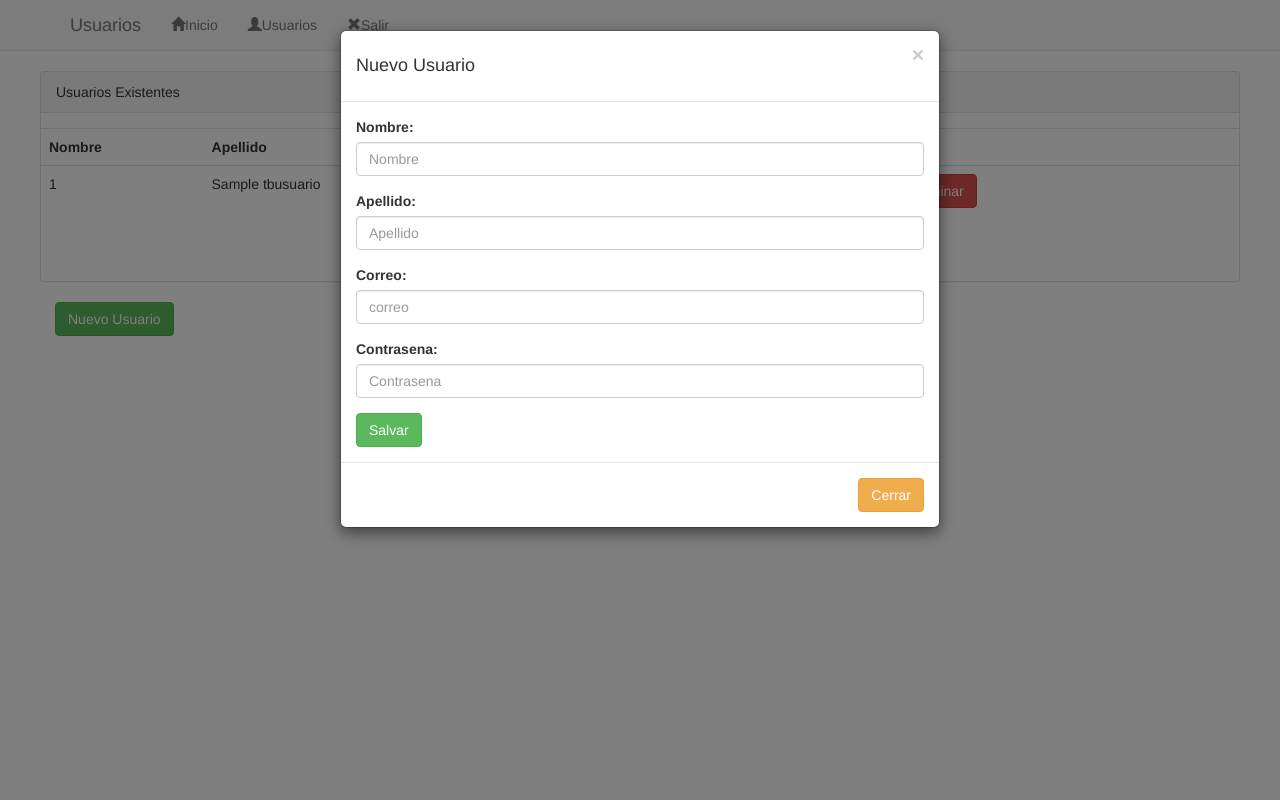
After one commit to 1SrGhost/ProyectoCrudPhp, a PHP site: page /proyectos/usuarios.php in a window 1280 px wide, after a click on "Nuevo Usuario". The commit adds this page. Run offline with PHP 8.4, Linux system fonts and the light colour scheme; tables that the repository leaves empty or names only in its code hold one stand-in row (values such as "Sample post").

Commit message:
Add files via upload

```diff
--- a/actualiza.php
+++ b/actualiza.php
@@ -15,4 +15,4 @@ session_start();
 	 <SCRIPT LANGUAGE="javascript">
          alert("Contacto Actualizado");
      </SCRIPT>
-     <META HTTP-EQUIV="Refresh" CONTENT="0; URL=listar.php">
+     <META HTTP-EQUIV="Refresh" CONTENT="0; URL=contactos.php">
--- a/elimina.php
+++ b/elimina.php
@@ -3,8 +3,8 @@
 $id = $_GET['id'];
 	$mysqli = new mysqli("localhost", "root", "", "bdpersona");
 	$sql = $mysqli->query("delete from tbcontactos where id='$id'");
-	echo "eliminado";
-	echo"<META HTTP-EQUIV='Refresh' CONTENT='0; URL=listar.php'>";
+	echo "eliminando";
+	echo"<META HTTP-EQUIV='Refresh' CONTENT='0; URL=contactos.php'>";
 
 
 ?>
--- a/insertar.php
+++ b/insertar.php
@@ -12,4 +12,4 @@
 		    <SCRIPT LANGUAGE="javascript">
             alert("Contacto Registrado");
             </SCRIPT>
-            <META HTTP-EQUIV="Refresh" CONTENT="0; URL=listar.php">
+            <META HTTP-EQUIV="Refresh" CONTENT="0; URL=contactos.php">
--- /dev/null
+++ b/nuevoUser.php
@@ -0,0 +1,23 @@
+<?php
+				$mysqli = new mysqli("localhost", "root", "", "bdpersona");
+			if ($mysqli->connect_errno) {
+			    echo "Fallo al conectar a MySQL: (" . $mysqli->connect_errno . ") " . $mysqli->connect_error;
+			    exit();
+			}
+			$consulta= "SELECT * FROM tbusuarios";
+			if ($resultado = $mysqli->query($consulta))
+			{
+				while ($fila = $resultado->fetch_row())
+				{
+					echo "<tr>";
+					echo "<td>$fila[0]</td><td>$fila[1]</td><td>$fila[2]</td><td>$fila[3]</td>";
+					echo"<td>";
+				    echo "<a data-toggle='modal' data-target='#editUsuario' data-nombreUser='" .$fila[0] ."' data-ApellidoUser='" .$fila[1] ."' data-CorreoUser='" .$fila[2] ."' data-ClaveUser='" .$fila[3] ."' class='btn btn-warning'><span class='glyphicon glyphicon-pencil'></span>Editar</a> ";
+					echo "<a class='btn btn-danger' href='eliminaUser.php?correo=" .$fila[2] ."'><span class='glyphicon glyphicon-remove'></span>Eliminar</a>";
+					echo "</td>";
+					echo "</tr>";
+				}
+				$resultado->close();
+			}
+			$mysqli->close();
+	?>
--- /dev/null
+++ b/usuarios.php
@@ -0,0 +1,224 @@
+<!DOCTYPE html>
+<html lang="en">
+
+<head>
+    <meta charset="UTF-8">
+    <meta name="viewport"
+        content="width=device-width, user-scalable=no, initial-scale=1.0, maximum-scale=1.0, minimum-scale=1.0">
+    <title>Crud</title>
+    <link rel="stylesheet" href="css/bootstrap.min.css">
+    <link rel="stylesheet" href="css/estilos.css">
+    <script src="js/metodos.js"></script>
+</head>
+
+<body>
+    <header>
+        <nav class="navbar navbar-default navbar-static-top" role="navigation">
+            <div class="container">
+                <div class="navbar-header">
+                    <button type="button" class="navbar-toggle collapsed" data-toggle="collapse"
+                        data-target="#navegacion-fm">
+                        <span class="sr-only">Desplegar / Ocultar Menu</span>
+                        <span class="icon-bar"></span>
+                        <span class="icon-bar"></span>
+                        <span class="icon-bar"></span>
+                    </button>
+                    <a class="navbar-brand">Usuarios</a>
+                </div>
+                <div class="collapse navbar-collapse" id="navegacion-fm">
+                    <ul class="nav navbar-nav">
+                        <li><a href="contactos.php"><span class="glyphicon glyphicon-home"></span>Inicio</a></li>
+                        <li><a href="usuarios.php"><span class="glyphicon glyphicon-user"></span>Usuarios</a></li>
+                        <li><a href="index.html"><span class="glyphicon glyphicon-remove"></span>Salir</a></li>
+                    </ul>
+                    <ul class="nav navbar-nav navbar-right">
+                    </ul>
+                </div>
+            </div>
+        </nav>
+    </header>
+
+    <div class="container">
+        <div class="row">
+            <div class="tab-content">
+                <div class="tab-pane active" id="tab_consultar">
+                    <div class="row form-horizontal">
+                        <div class="panel panel-default">
+                            <div class="panel-heading">Usuarios Existentes</div>
+                            <div class="panel-body">
+                                <div class="form-group">
+                                    <table class='table'>
+                                        <tr>
+                                            <th>Nombre</th>
+                                            <th>Apellido</th>
+                                            <th>Correo</th>
+                                            <th>Clave</th>
+                                            <th><span class="glyphicon glyphicon-wrench"></span></th>
+                                        </tr>
+                                        <?php
+require_once('nuevoUser.php');
+
+
+?>
+                                    </table>
+
+
+                                </div>
+                                <div class="form-group">
+                                    <div id="lista"></div>
+                                </div>
+
+                            </div>
+
+                        </div>
+                    </div>
+                </div>
+
+
+
+                <a class="btn btn-success" data-toggle="modal" data-target="#nuevoUser">Nuevo Usuario</a><br><br>
+
+
+            </div>
+
+
+
+            <div class="modal" id="nuevoUser" tabindex="-1" role="dialog" aria-labellebdy="myModalLabel"
+                aria-hidden="true">
+                <div class="modal-dialog">
+                    <div class="modal-content">
+                        <div class="modal-header">
+                            <button type="button" class="close" data-dismiss="modal" aria-hidden="true">&times;</button>
+                            <h4>Nuevo Usuario</h4>
+                        </div>
+                        <div class="modal-body">
+                            <form action="insertarUsuario.php" method="GET">
+                                <div class="form-group">
+                                    <label for="nombre">Nombre:</label>
+                                    <input class="form-control" id="nombre" name="nombre" type="text"
+                                        placeholder="Nombre"></input>
+                                </div>
+                                <div class="form-group">
+                                    <label for="apellido">Apellido:</label>
+                                    <input class="form-control" id="apellido" name="apellido" type="text"
+                                        placeholder="Apellido" required></input>
+                                    <script src="js/solonum.js">
+                                    </script>
+                                </div>
+                                <div class="form-group">
+                                    <label for="correo">Correo:</label>
+                                    <input class="form-control" id="correo" name="correo" type="text"
+                                        placeholder="correo" required></input>
+                                </div>
+                                <div class="form-group">
+                                    <label for="pass">Contrasena:</label>
+                                    <input class="form-control" id="pass" name="pass" type="password"
+                                        placeholder="Contrasena" required></input>
+                                </div>
+
+                                <input type="submit" class="btn btn-success" value="Salvar">
+                            </form>
+                        </div>
+                        <div class="modal-footer">
+                            <button type="button" class="btn btn-warning" data-dismiss="modal">Cerrar</button>
+                        </div>
+                    </div>
+                </div>
+            </div>
+
+            <div class="modal" id="editUsuario" tabindex="-1" role="dialog" aria-labellebdy="myModalLabel"
+                aria-hidden="true">
+                <div class="modal-dialog">
+                    <div class="modal-content">
+
+                        <div class="modal-header">
+                            <button type="button" class="close" data-dismiss="modal" aria-hidden="true">&times;</button>
+                            <h4>Actualizar contrasena por correo</h4>
+                        </div>
+                        <div class="modal-body">
+                            <form action="actualizaUsuario.php" method="POST">
+
+
+                            <div class="form-group">
+                                    <label for="nombre">Nombre:</label>
+                                    <input class="form-control" id="nombre" name="nombre" type="text"
+                                        placeholder="Nombre"></input>
+                                </div>
+                                <div class="form-group">
+                                    <label for="apellido">Apellido:</label>
+                                    <input class="form-control" id="apellido" name="apellido" type="text"
+                                        placeholder="Apellido" required></input>
+                                    <script src="js/solonum.js">
+                                    </script>
+                                </div>
+                                <div class="form-group">
+                                    <label for="correo">Correo:</label>
+                                    <input class="form-control" id="correo" name="correo" type="text"
+                                        placeholder="Direccion" required></input>
+                                </div>
+                                <div class="form-group">
+                                    <label for="pass">Contrasena:</label>
+                                    <input class="form-control" id="pass" name="pass" type="password"
+                                        placeholder="Contrasena" required></input>
+                                </div>
+
+
+
+                                <input type="submit" class="btn btn-success">
+                            </form>
+                        </div>
+                        <div class="modal-footer">
+                            <button type="button" class="btn btn-warning" data-dismiss="modal">Cerrar</button>
+                        </div>
+                    </div>
+                </div>
+            </div>
+
+
+
+        </div>
+        <script src="js/jquery.min.js"></script>
+        <script src="js/bootstrap.min.js"></script>
+        <script>
+           $('#editUsu').on('show.bs.modal', function (event) {
+				var button = $(event.relatedTarget) // Button that triggered the modal
+				var recipient0 = button.data('nombre')
+				var recipient1 = button.data('apellido')
+				var recipient2 = button.data('correo')
+				var recipient3 = button.data('pass')
+				// Extract info from data-* attributes
+				// If necessary, you could initiate an AJAX request here (and then do the updating in a callback).
+				// Update the modal's content. We'll use jQuery here, but you could use a data binding library or other methods instead.
+
+				var modal = $(this)
+				modal.find('.modal-body #nombre').val(recipient0)
+				modal.find('.modal-body #apellido').val(recipient1)
+				modal.find('.modal-body #correo').val(recipient2)
+				modal.find('.modal-body #pass').val(recipient3)
+			});
+
+
+        </script>
+        <script>
+            function numeros(e) {
+                key = e.keyCode || e.which;
+                tecla = String.fromCharCode(key).toLowerCase();
+                letras = " 0123456789";
+                especiales = [8, 37, 39, 46];
+
+                tecla_especial = false
+                for (var i in especiales) {
+                    if (key == especiales[i]) {
+                        tecla_especial = true;
+                        break;
+                    }
+                }
+
+                if (letras.indexOf(tecla) == -1 && !tecla_especial)
+                    return false;
+            }
+
+        </script>
+</body>
+
+</html>
```
Also changed, not shown: actualizaUsuario.php (added, +16 -0 lines), contactos.php (added, +206 -0 lines), eliminaUser.php (added, +10 -0 lines), index.html (added, +24 -0 lines), ingresar.php (+8 -9 lines), insertarUsuario.php (added, +16 -0 lines), validar.php (+9 -10 lines).
